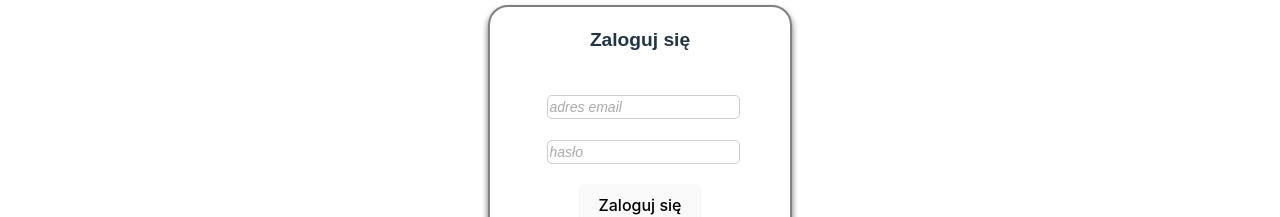
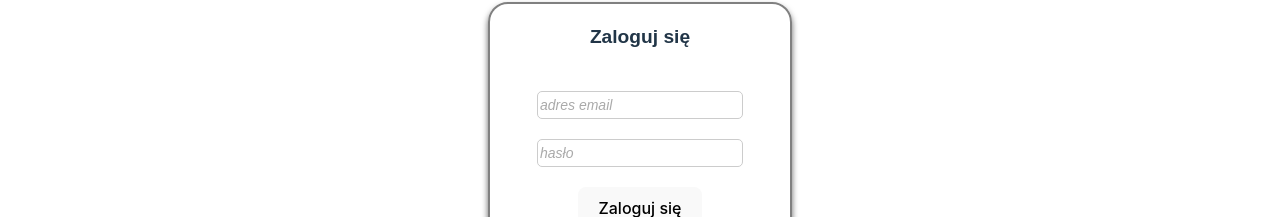
Before and after one commit to UniversityOfGdanskProjects/reservo-app, a React (Vite) app in the folder react-app/: page / in a window 1280 px wide. Shown: the part 245-462 px from the top of the page. Built offline with nearby package versions, Linux system fonts and the light colour scheme.

Commit message:
changed styles of login page

```diff
--- a/react-app/src/App.css
+++ b/react-app/src/App.css
@@ -150,9 +150,8 @@ header {
 .registry-login input {
   align-items: center;
   justify-content: center;
-  width: 100%;
-  max-width: 400px;
-  height: 20px;
+  width: 200px;
+  height: 24px;
   font-size: 14px;
   color: #333;
   background-color: #fff;
--- a/react-app/src/App.scss
+++ b/react-app/src/App.scss
@@ -151,9 +151,8 @@ header {
   input {
     align-items: center;
     justify-content: center;
-    width: 100%;
-    max-width: 400px;
-    height: 20px;
+    width: 200px;
+    height: 24px;
     font-size: 14px;
     color: #333;
     background-color: #fff;
```
Also changed, not shown: 2 other files (tests, documents, lock files or other folders).
